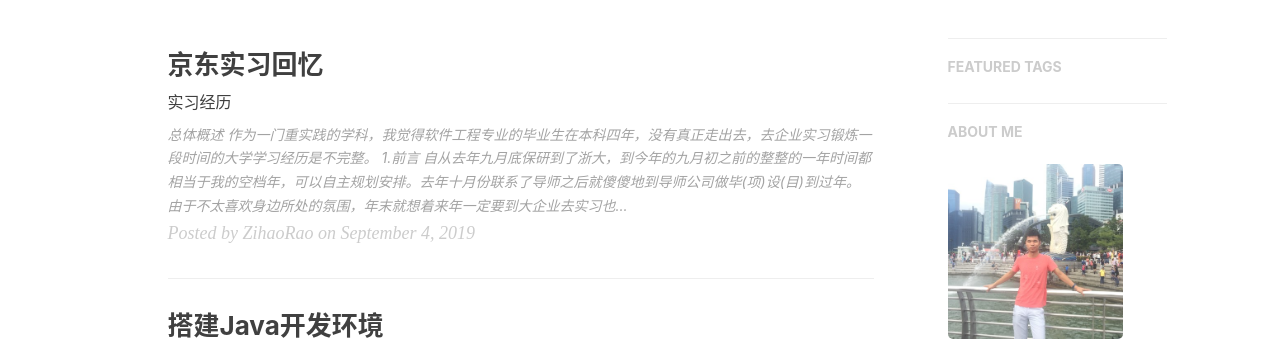
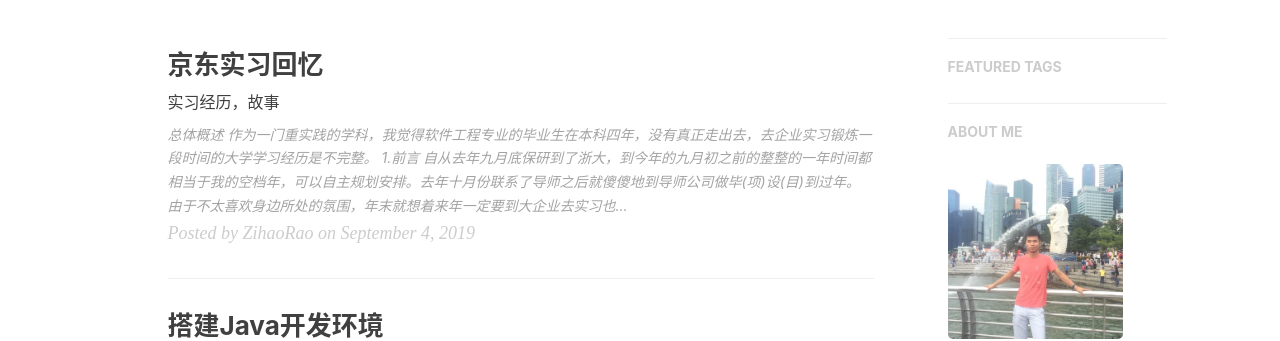
Before and after one commit to SteveRao/steverao.github.io, a Jekyll site: the page built from index.html, in a window 1280 px wide. Shown: the part 400-741 px from the top of the page. Built offline with Jekyll 4.4.1, drawn with Linux system fonts in a browser that asks for light colours; nearby versions of some CDN libraries; the list of posts is cut into pages by our own code; comment, search, counter and statistics services are not loaded.

Commit message:
京东实习博文修改

```diff
--- a/_posts/2019-09-04-Intern-memories.md
+++ b/_posts/2019-09-04-Intern-memories.md
@@ -1,7 +1,7 @@
 ---
 layout:     post
 title:      "京东实习回忆"
-subtitle:   "实习经历"
+subtitle:   "实习经历，故事"
 date:       2019-09-04
 author:     "ZihaoRao"
 header-img: "img/in-post/bg/night-sky.jpg"
```
Also changed, not shown: other parts of _posts/2019-09-04-Intern-memories.md (+1 -1 lines).
